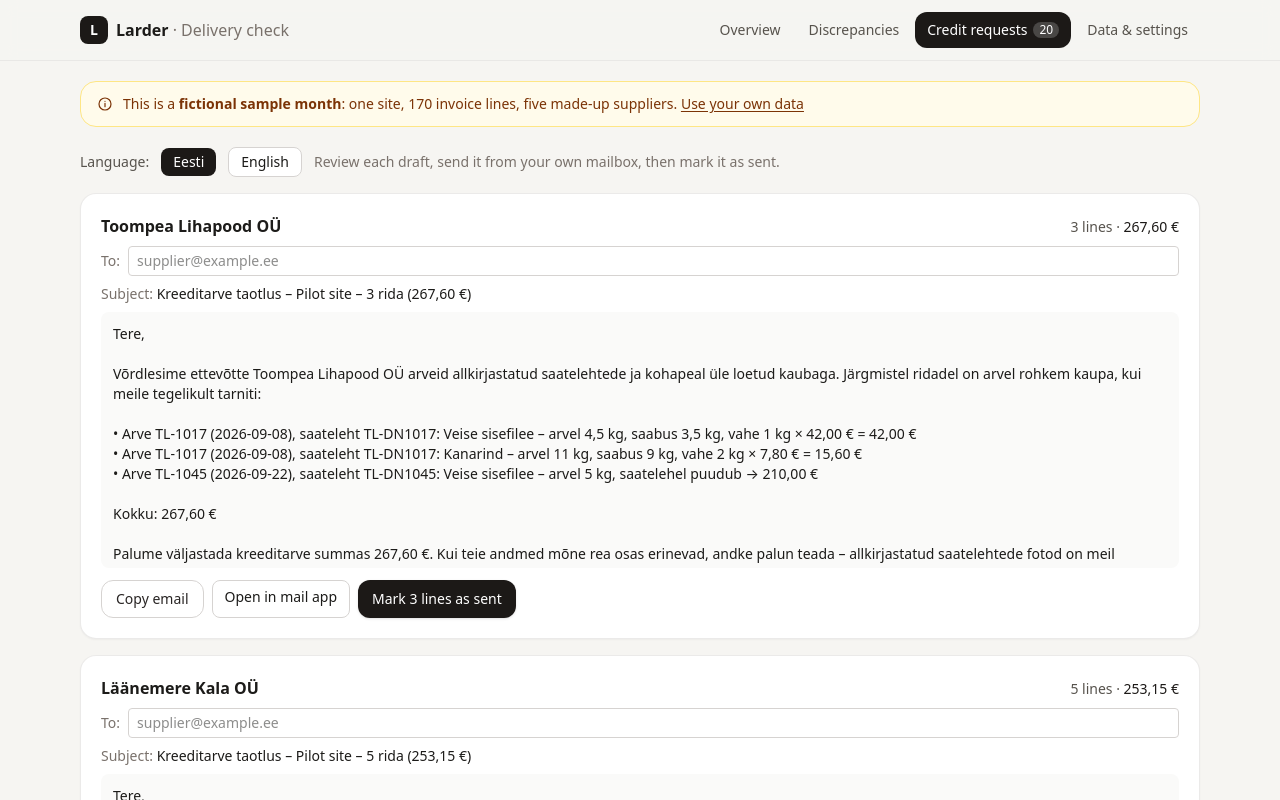
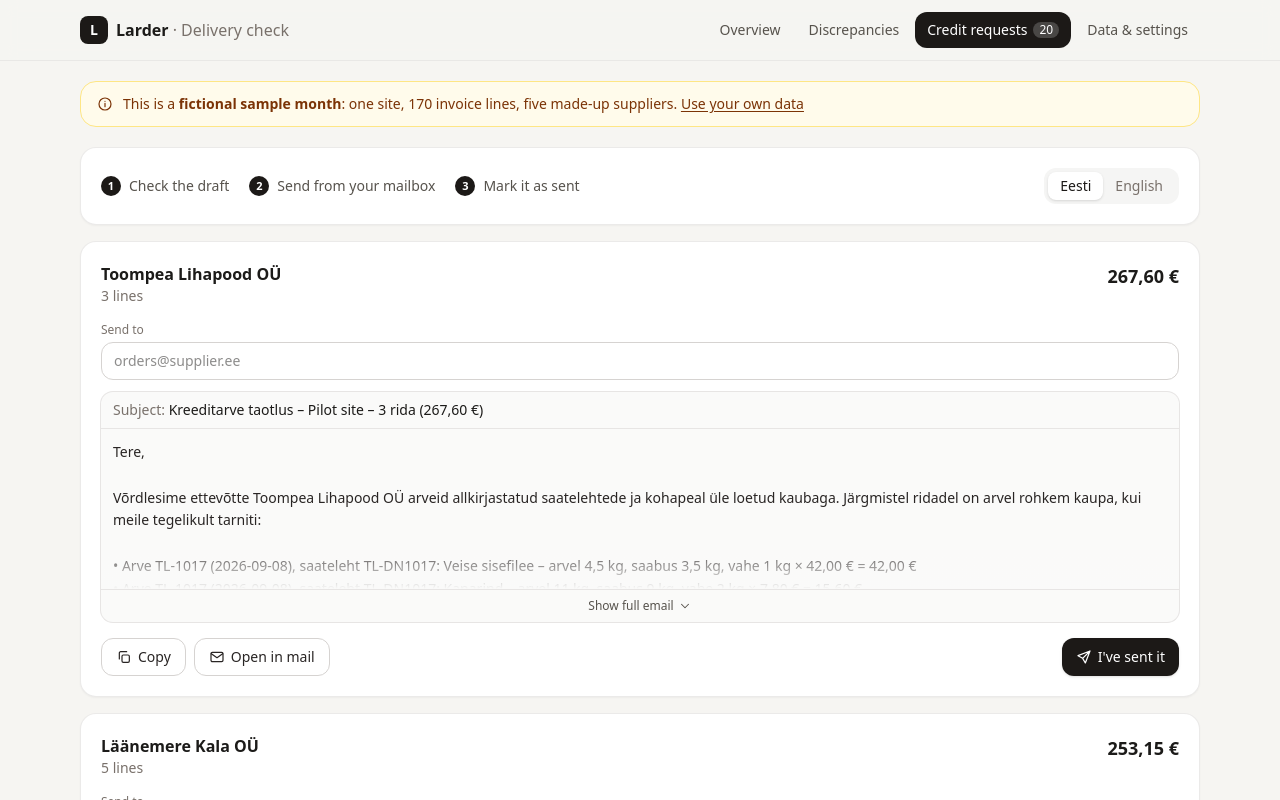
Before and after one commit to free-paint/larder, a Next.js app: page / in a window 1280 px wide. Both pictures are taken after a click on the button "Draft credit requests". Shown: the top 800 px of the page. Built offline with nearby package versions, Linux system fonts and the light colour scheme.

Commit message:
Credit requests: collapsible drafts and a clearer send flow

```diff
--- a/components/CreditRequests.jsx
+++ b/components/CreditRequests.jsx
@@ -1,56 +1,103 @@
 import { useState } from "react";
 import { draftEmail } from "@/lib/email.mjs";
-import { Button, Card, eur } from "./ui";
+import { Button, Card, EmptyState, Icon, eur } from "./ui";
 
-export default function CreditRequests({ lines, statuses, settings, setSettings, markRequested }) {
-  const [copied, setCopied] = useState(null);
-  const open = lines.filter((l) => l.value > 0 && (statuses[l.id]?.status ?? "open") === "open");
-  const bySupplier = Object.entries(open.reduce((acc, l) => ((acc[l.supplier] ||= []).push(l), acc), {}))
-    .sort((a, b) => b[1].reduce((x, l) => x + l.value, 0) - a[1].reduce((x, l) => x + l.value, 0));
+function SupplierDraft({ supplier, lines, settings, setSettings, onSent }) {
+  const [copied, setCopied] = useState(false);
+  const [expanded, setExpanded] = useState(false);
+  const { subject, body } = draftEmail({ supplier, lines, lang: settings.lang, site: settings.siteName, sender: settings.sender });
+  const to = settings.supplierEmails?.[supplier] ?? "";
+  const total = lines.reduce((a, l) => a + l.value, 0);
+  const mailto = `mailto:${encodeURIComponent(to)}?subject=${encodeURIComponent(subject)}&body=${encodeURIComponent(body)}`;
 
-  if (bySupplier.length === 0)
-    return <Card><p className="text-stone-600">No open lines. Every claim has been requested, credited, disputed or written off.</p></Card>;
-
-  const copy = async (key, text) => {
-    try { await navigator.clipboard.writeText(text); setCopied(key); setTimeout(() => setCopied(null), 1500); } catch {}
+  const copy = async () => {
+    try {
+      await navigator.clipboard.writeText(`${subject}\n\n${body}`);
+      setCopied(true);
+      setTimeout(() => setCopied(false), 1800);
+    } catch {}
   };
 
   return (
-    <div className="space-y-4">
-      <div className="flex flex-wrap items-center gap-3 text-sm">
-        <span className="text-stone-600">Language:</span>
-        {[["et", "Eesti"], ["en", "English"]].map(([k, label]) => (
-          <button key={k} onClick={() => setSettings({ lang: k })}
-            className={`rounded-lg px-3 py-1 ${settings.lang === k ? "bg-stone-900 text-white" : "border border-stone-300 bg-white"}`}>{label}</button>
-        ))}
-        <span className="text-stone-500">Review each draft, send it from your own mailbox, then mark it as sent.</span>
+    <Card className="fade-up">
+      <div className="flex items-start justify-between gap-3">
+        <div className="min-w-0">
+          <h3 className="truncate font-semibold">{supplier}</h3>
+          <div className="text-sm text-stone-500">{lines.length} line{lines.length === 1 ? "" : "s"}</div>
+        </div>
+        <div className="text-right text-lg font-semibold tabular-nums">{eur(total)}</div>
       </div>
 
-      {bySupplier.map(([supplier, ls]) => {
-        const { subject, body } = draftEmail({ supplier, lines: ls, lang: settings.lang, site: settings.siteName, sender: settings.sender });
-        const to = settings.supplierEmails?.[supplier] ?? "";
-        const mailto = `mailto:${encodeURIComponent(to)}?subject=${encodeURIComponent(subject)}&body=${encodeURIComponent(body)}`;
-        return (
-          <Card key={supplier}>
-            <div className="flex flex-wrap items-baseline justify-between gap-2">
-              <h3 className="font-semibold">{supplier}</h3>
-              <div className="text-sm text-stone-600">{ls.length} lines · <span className="font-medium text-stone-900">{eur(ls.reduce((a, l) => a + l.value, 0))}</span></div>
-            </div>
-            <div className="mt-2 flex items-center gap-2 text-sm">
-              <span className="text-stone-500">To:</span>
-              <input className="flex-1 rounded border border-stone-300 px-2 py-1" placeholder="supplier@example.ee"
-                value={to} onChange={(e) => setSettings({ supplierEmails: { ...settings.supplierEmails, [supplier]: e.target.value } })} />
-            </div>
-            <div className="mt-2 text-sm"><span className="text-stone-500">Subject:</span> {subject}</div>
-            <pre className="mt-2 max-h-64 overflow-auto whitespace-pre-wrap rounded-lg bg-stone-50 p-3 font-sans text-sm">{body}</pre>
-            <div className="mt-3 flex flex-wrap gap-2">
-              <Button variant="ghost" onClick={() => copy(supplier, `${subject}\n\n${body}`)}>{copied === supplier ? "Copied ✓" : "Copy email"}</Button>
-              <a href={mailto} className="rounded-lg border border-stone-300 bg-white px-3 py-1.5 text-sm font-medium hover:bg-stone-100">Open in mail app</a>
-              <Button onClick={() => markRequested(ls.map((l) => l.id))}>Mark {ls.length} lines as sent</Button>
-            </div>
-          </Card>
-        );
-      })}
+      <label className="mt-4 block text-xs font-medium text-stone-500">
+        Send to
+        <input type="email" inputMode="email" placeholder="orders@supplier.ee"
+          className="mt-1 block w-full rounded-xl border border-stone-300 px-3 py-2 text-sm text-stone-900"
+          value={to} onChange={(e) => setSettings({ supplierEmails: { ...settings.supplierEmails, [supplier]: e.target.value } })} />
+      </label>
+
+      <div className="mt-3 rounded-xl bg-stone-50 ring-1 ring-stone-200">
+        <div className="border-b border-stone-200 px-3 py-2 text-sm"><span className="text-stone-500">Subject:</span> {subject}</div>
+        <div className="relative">
+          <pre className={`whitespace-pre-wrap px-3 py-3 font-sans text-sm leading-relaxed text-stone-800 ${expanded ? "" : "max-h-40 overflow-hidden"}`}>{body}</pre>
+          {!expanded && <div className="pointer-events-none absolute inset-x-0 bottom-0 h-12 rounded-b-xl bg-gradient-to-t from-stone-50 to-transparent" />}
+        </div>
+        <button onClick={() => setExpanded((x) => !x)} className="flex w-full items-center justify-center gap-1 border-t border-stone-200 py-2 text-xs font-medium text-stone-600 hover:bg-stone-100">
+          {expanded ? "Show less" : "Show full email"}
+          <Icon name="chevron" className={`h-3.5 w-3.5 transition-transform ${expanded ? "rotate-180" : ""}`} />
+        </button>
+      </div>
+
+      <div className="mt-4 grid grid-cols-2 gap-2 sm:flex sm:flex-wrap">
+        <Button variant="ghost" onClick={copy}>
+          <Icon name={copied ? "check" : "copy"} className="h-4 w-4" />{copied ? "Copied" : "Copy"}
+        </Button>
+        <a href={mailto} className="inline-flex items-center justify-center gap-1.5 rounded-xl border border-stone-300 bg-white px-3.5 py-2 text-sm font-medium text-stone-800 transition-all hover:bg-stone-50 active:scale-[0.97]">
+          <Icon name="mail" className="h-4 w-4" />Open in mail
+        </a>
+        <Button className="col-span-2 sm:ml-auto" onClick={() => onSent(supplier, lines)}>
+          <Icon name="send" className="h-4 w-4" />I've sent it
+        </Button>
+      </div>
+    </Card>
+  );
+}
+
+export default function CreditRequests({ lines, statuses, settings, setSettings, markRequested, go }) {
+  const open = lines.filter((l) => l.value > 0 && (statuses[l.id]?.status ?? "open") === "open");
+  const groups = Object.entries(open.reduce((acc, l) => ((acc[l.supplier] ||= []).push(l), acc), {}))
+    .map(([supplier, ls]) => ({ supplier, lines: ls, total: ls.reduce((a, l) => a + l.value, 0) }))
+    .sort((a, b) => b.total - a.total);
+
+  if (groups.length === 0)
+    return (
+      <EmptyState title="All credit requests sent"
+        action={<Button onClick={() => go("lines", "requested")}>Track replies <Icon name="arrow" className="h-4 w-4" /></Button>}>
+        When a supplier replies, update the line under Discrepancies: Credited with the amount, or Disputed.
+      </EmptyState>
+    );
+
+  return (
+    <div className="space-y-4">
+      <Card className="flex flex-col gap-4 sm:flex-row sm:items-center sm:justify-between">
+        <ol className="flex flex-wrap gap-x-5 gap-y-1 text-sm text-stone-600">
+          {["Check the draft", "Send from your mailbox", "Mark it as sent"].map((t, i) => (
+            <li key={t} className="flex items-center gap-2">
+              <span className="flex h-5 w-5 items-center justify-center rounded-full bg-stone-900 text-[11px] font-semibold text-white">{i + 1}</span>{t}
+            </li>
+          ))}
+        </ol>
+        <div className="inline-flex self-start rounded-xl bg-stone-100 p-1 text-sm sm:self-auto" role="group" aria-label="Email language">
+          {[["et", "Eesti"], ["en", "English"]].map(([k, label]) => (
+            <button key={k} onClick={() => setSettings({ lang: k })} aria-pressed={settings.lang === k}
+              className={`rounded-lg px-3 py-1 font-medium transition-all ${settings.lang === k ? "bg-white text-stone-900 shadow-sm" : "text-stone-500 hover:text-stone-800"}`}>{label}</button>
+          ))}
+        </div>
+      </Card>
+
+      {groups.map((g) => (
+        <SupplierDraft key={g.supplier} supplier={g.supplier} lines={g.lines} settings={settings} setSettings={setSettings}
+          onSent={(supplier, ls) => markRequested(ls.map((l) => l.id), `${supplier}: ${ls.length} line${ls.length === 1 ? "" : "s"} marked as sent`)} />
+      ))}
     </div>
   );
 }
```
